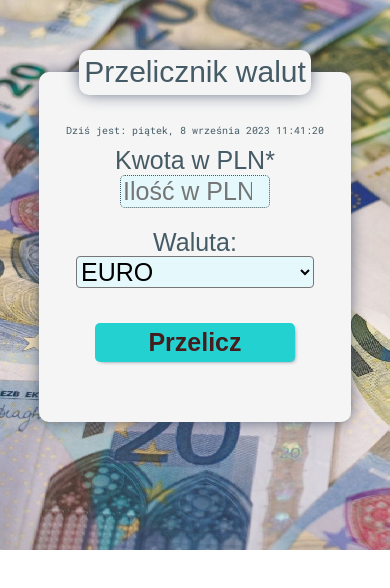
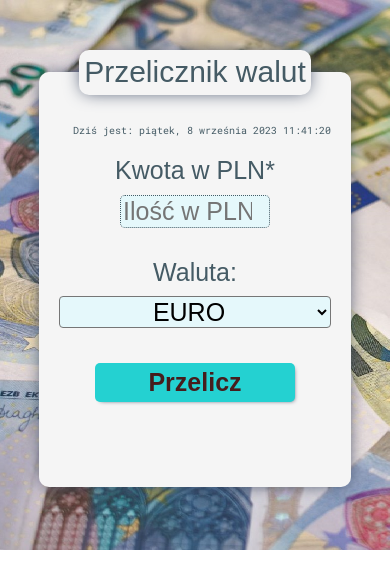
Before and after one commit to Alekzann/currency-converter-react, a React (Create React App) app: page / in a window 390 px wide. Shown: the top 588 px of the page. Built offline with nearby package versions, Linux system fonts and the light colour scheme.

Commit message:
display grid deleted, media queries changed, amount of spaces changed

```diff
--- a/src/Form/style.css
+++ b/src/Form/style.css
@@ -12,10 +12,7 @@
   border: none;
   border-radius: 10px;
   box-shadow: 0px 0px 17px -3px #394660;
-	display: grid;
-	justify-content: center;
-	align-content: space-evenly;
-	justify-items: center;
+
 }
 
 .form__legend {
@@ -34,6 +31,7 @@
 
 .form__listHeader {
   margin: 15px;
+  padding: 10px;
 }
 
 .form__input {
@@ -47,6 +45,12 @@
 .form__select {
   border-radius: 4px;
   background-color: rgb(229, 248, 251);
+  text-align: center;
+}
+
+.form__buttonContainer {
+  display: flex;
+  justify-content: center;
 }
 
 .form__button {
@@ -70,6 +74,11 @@
   background-color: rgb(36, 175, 209)
 }
 
+.form__result {
+  display: flex;
+  justify-content: center;
+}
+
 @media(max-width: 560px) {
 
   .form__container {
@@ -83,8 +92,13 @@
   .form__result {
     margin: 0;
   }
+
   .form__input {
     margin: 0 auto;
+  }
+
+  .form__select {
+    text-align: center;
   }
 }
 
```
Lines whose indentation alone changed are shown as unchanged.
